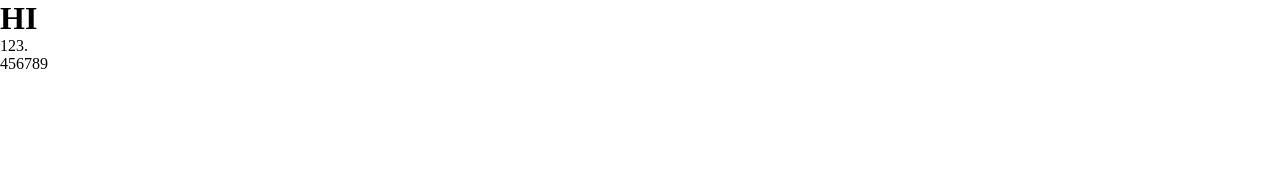
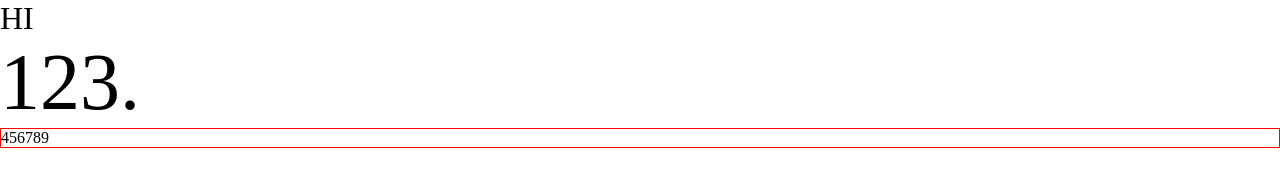
Before and after one commit to fanmeichi163/Project1, a plain HTML site: page index.html in a window 1280 px wide. Drawn offline with nearby package versions, Linux system fonts and the light colour scheme; files that its build step writes are made by us from their sources.

Commit message:
新增CSS3

```diff
--- a/styles/style.scss
+++ b/styles/style.scss
@@ -3,3 +3,12 @@
     margin: 0;
 
 }
+p{
+    font-size: 80px;
+}
+h1{
+    font-weight: 500;
+}
+nav{
+    border: 1px solid red;
+}
```
Also changed, not shown: styles/style.css, 1 other file.
